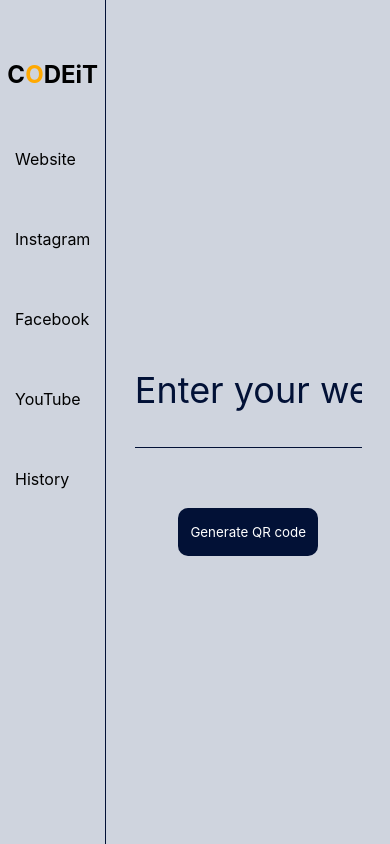
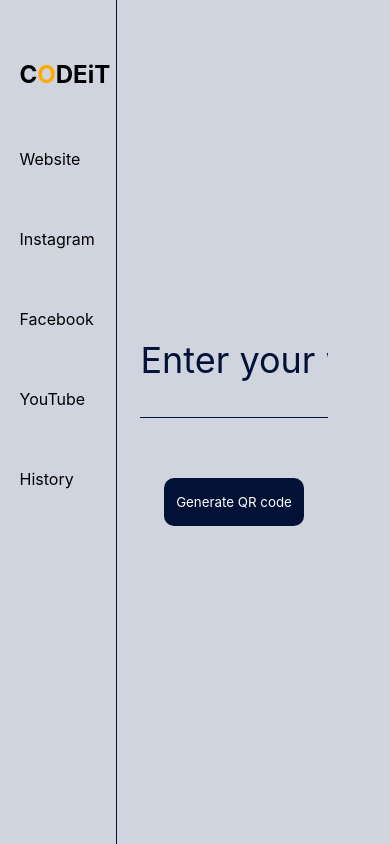
Before and after one commit to OlayinkaAtobiloye/CodeIt, a Vue app: page / in a window 390 px wide. Built offline with nearby package versions, Linux system fonts and the light colour scheme.

Commit message:
made minor UI fixes.

```diff
--- a/src/components/CodeGenerator.vue
+++ b/src/components/CodeGenerator.vue
@@ -62,7 +62,6 @@ export default {
 
 <style>
 .input-div {
-  padding-top: 60px;
   width: 50%;
   display: flex;
   flex-direction: column;
@@ -90,6 +89,7 @@ input::placeholder {
   line-height: 36px;
   letter-spacing: 0em;
   color: #021136;
+
 }
 
 .code-generator {
@@ -115,11 +115,12 @@ input::placeholder {
     left: 16px;
     background: #0a1b45;
     display: none;
+    color: #ffffff;
 }
 
 @media (max-width: 768px) {
   .input-div {
-    width: 80%;
+    width: 60%;
   }
   #qr-code {
     display: none;
--- a/src/components/SideBar.vue
+++ b/src/components/SideBar.vue
@@ -2,7 +2,7 @@
   <nav class="sidebar">
     <h1>C<span class="text-yellow">O</span>DEiT</h1>
     <ul>
-      <li><a href="https://codeit.netlify.app">Website</a></li>
+      <li><a href="https://codeitapp.netlify.app">Website</a></li>
       <li><a href="https://instagram.com">Instagram</a></li>
       <li><a href="https://facebook.com">Facebook</a></li>
       <li><a href="https://youtube.com">YouTube</a></li>
@@ -29,14 +29,15 @@ a {
   color: inherit;
 }
 .sidebar {
-  width: 30%;
+  width: 20%;
   border-right: 1px solid #021136;
   color: #000000;
   flex-direction: column;
   display: flex;
-  align-items: center;
+  /* align-items: center; */
   padding-top: 60px;
   min-height: 100vh;
+  padding-left: 5%;
 }
 .sidebar ul li {
   margin-bottom: 12px;
@@ -58,5 +59,8 @@ a {
   .qr-code-div {
     width: 100% !important;
   }
+  .sidebar{
+    width: 30%;
+  }
 }
 </style>
```
